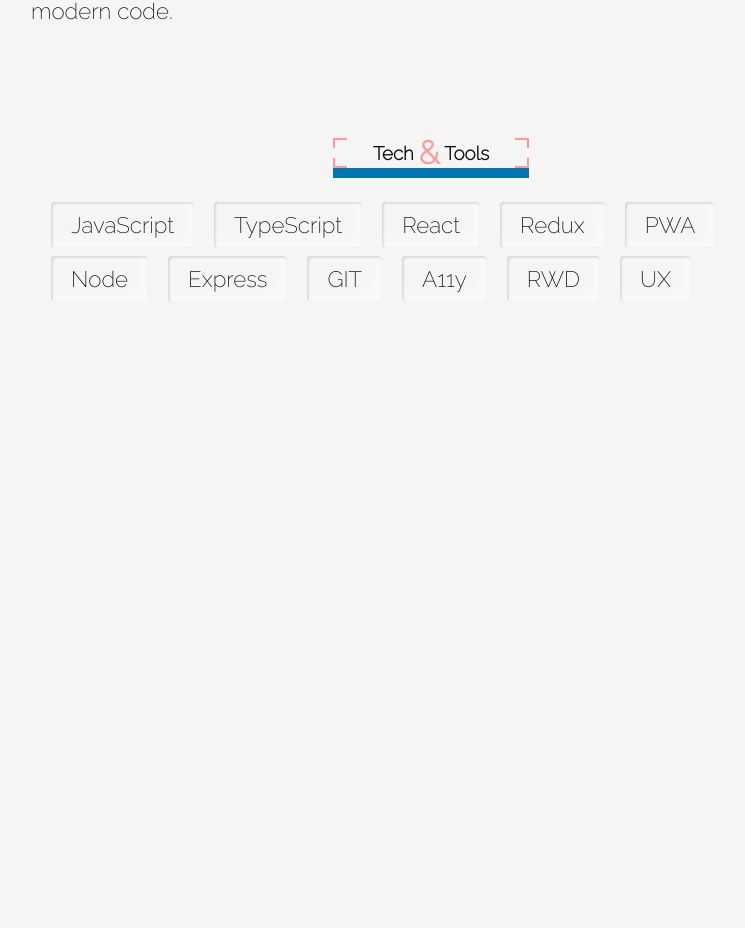
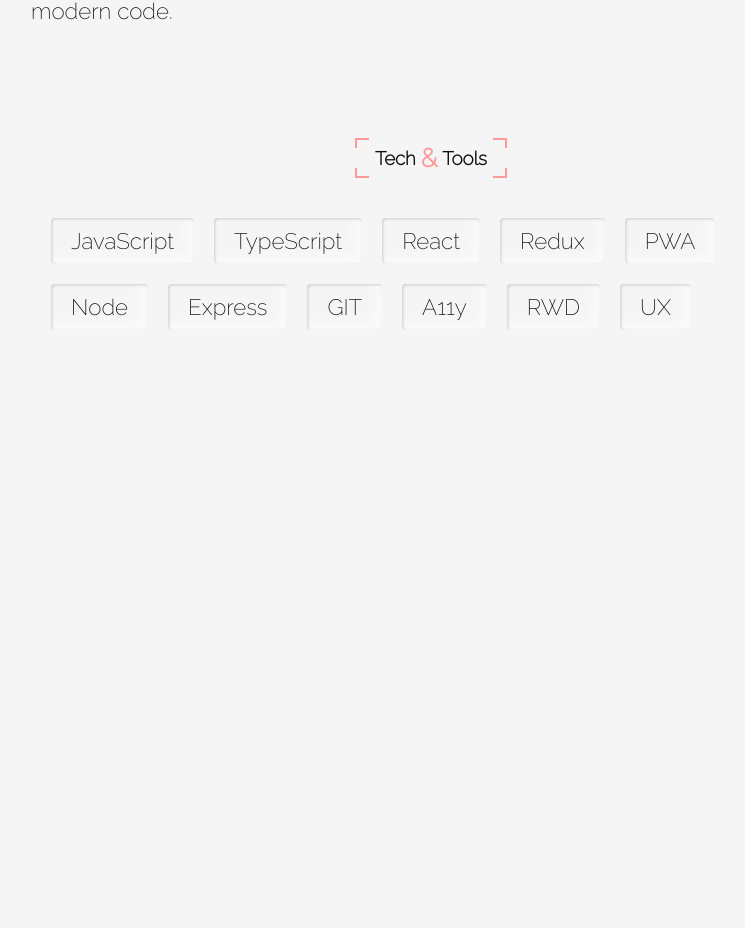
Before and after one commit to Msulecki/SyntaxError, a React (Create React App) app: page / in a window 1280 px wide. Shown: the part 1109-2037 px from the top of the page, without its empty margins (209-954 px from the left). Built offline with nearby package versions, Linux system fonts and the light colour scheme.

Commit message:
Removed unused code

```diff
--- a/src/styles/pages/Stack.scss
+++ b/src/styles/pages/Stack.scss
@@ -16,18 +16,7 @@
   &__header {
     display: flex;
     justify-content: center;
-    margin-bottom: 20px;
-
-    h3 {
-      padding: 0 40px;
-      text-align: center;
-      border-bottom: 10px solid var(--secondary);
-
-      & span {
-        font-size: 2rem;
-        color: var(--primary);
-      }
-    }
+    margin-bottom: 40px;
   }
 
   &__list {
@@ -36,6 +25,6 @@
   }
 
   &__item {
-    margin: 4px 10px;
+    margin: 0px 10px 20px 10px;
   }
 }
```
